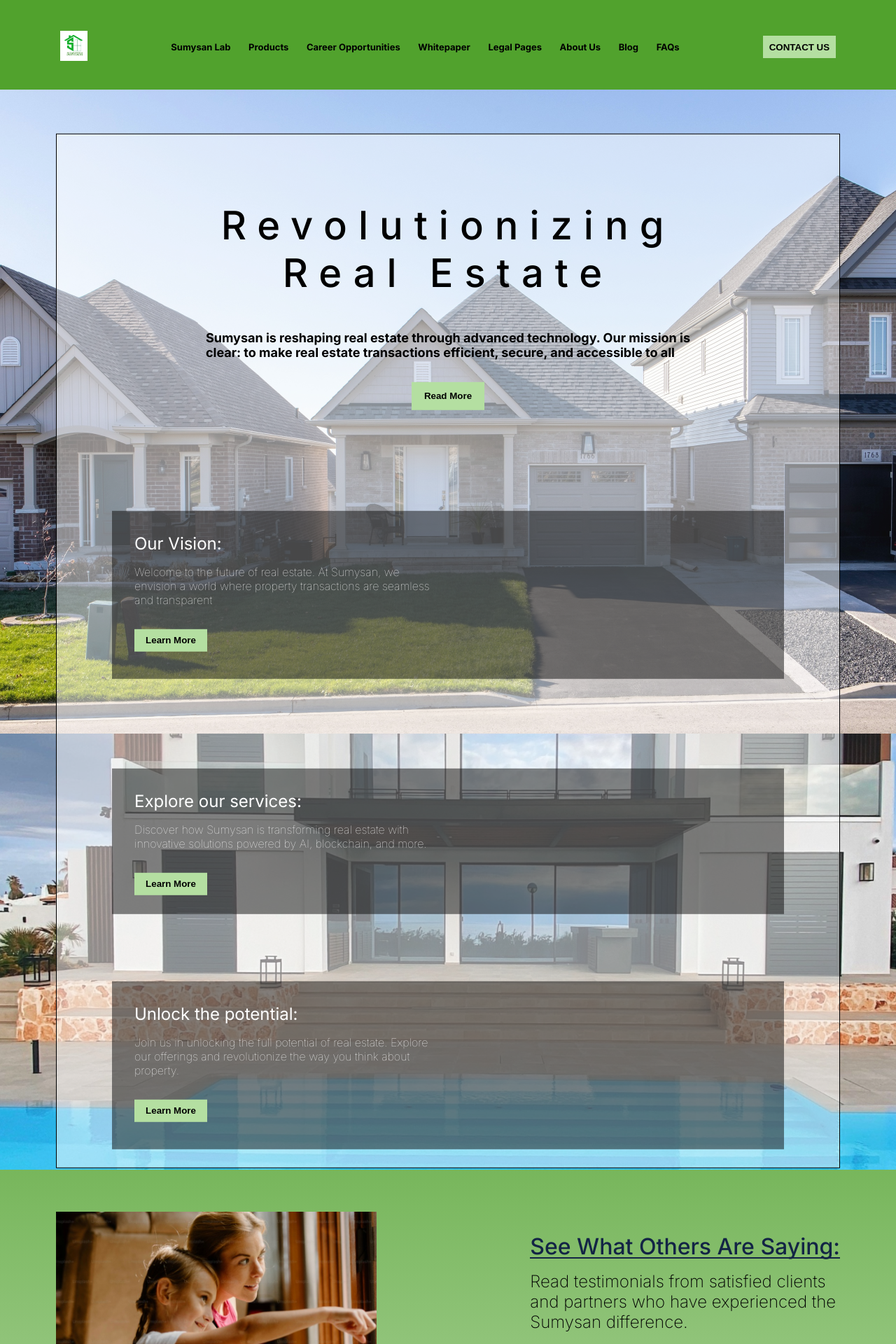
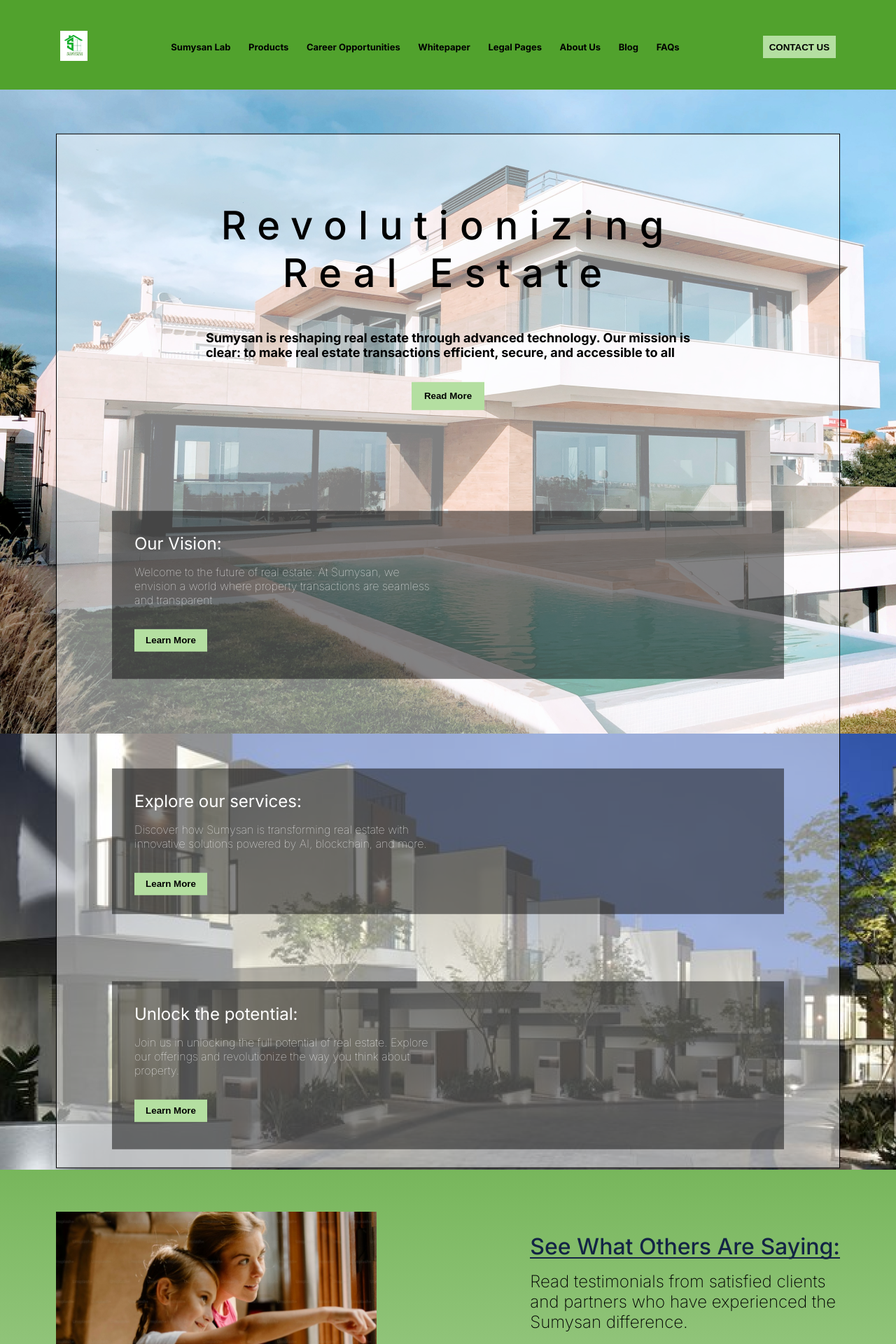
Before and after one commit to SumySan-Homex/Sumysan, a Next.js app: page / in a window 1280 px wide. Shown: the top 1920 px of the page at 70% size. Built offline with nearby package versions, Linux system fonts and the light colour scheme.

Commit message:
:ambulance: Replace the bg-images of the home page

```diff
--- a/components/About.tsx
+++ b/components/About.tsx
@@ -1,7 +1,7 @@
 import React from "react";
 import Image from "next/image";
-import re1 from "../public/re1.png";
-import re2 from "../public/re2.png";
+import home1 from "../public/home1.png";
+import home2 from "../public/home2.png";
 import styles from "../styles/about.module.css";
 
 const About = () => {
@@ -81,8 +81,8 @@ const About = () => {
         </div>
 
         <div>
-          <Image src={re1} alt="estate" />
-          <Image className={styles.images} src={re2} alt="house" />
+          <Image src={home1} alt="estate" />
+          <Image className={styles.images} src={home2} alt="house" />
         </div>
       </div>
     </div>
```
Also changed, not shown: public/home1.png (added), public/home2.png (added).
